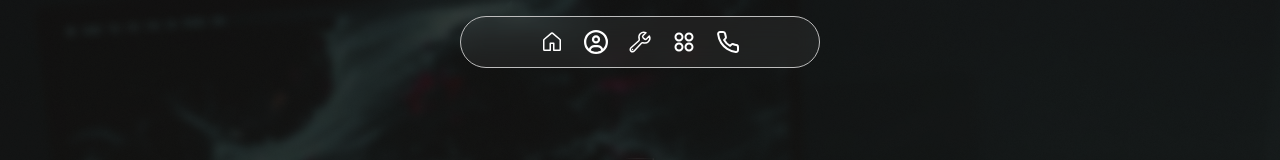
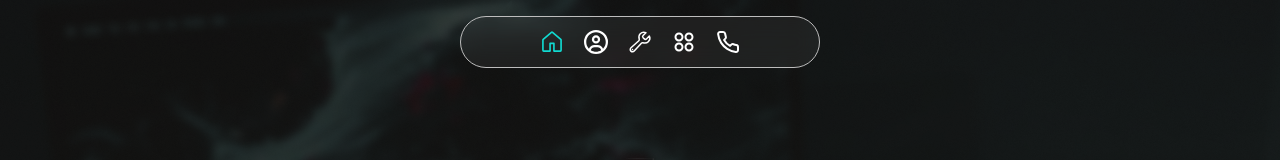
Before and after one commit to khutso-student/Dark-Mode, a React (Vite) app: page / in a window 1280 px wide. Shown: the top 160 px of the page. Built offline with nearby package versions, Linux system fonts and the light colour scheme.

Commit message:
UI updated

```diff
--- a/src/pages/Home.jsx
+++ b/src/pages/Home.jsx
@@ -1,19 +1,19 @@
-import { useState, useRef } from "react";
+import { useState, useRef, useEffect } from "react";
 import { Typewriter } from "react-simple-typewriter";
 import { motion, useAnimation } from "framer-motion";
 
 import About from "./About";
-import Skills from './Skills';
-import Projects from './Projects'
-import Contact from './Contact';
+import Skills from "./Skills";
+import Projects from "./Projects";
+import Contact from "./Contact";
 import YearCard from "../component/YearCard";
-import Marquee from '../component/Marquee';
-import Status from '../component/Status';
-import WorkCarousel from '../component/WorkCarousel';
+import Marquee from "../component/Marquee";
+import Status from "../component/Status";
+import WorkCarousel from "../component/WorkCarousel";
 
 import background from "../assets/background.png";
 import PROFILE from "../assets/PROFILE.png";
-import ArtImage from '../assets/ArtImage.png'
+import ArtImage from "../assets/ArtImage.png";
 
 import { GoHome } from "react-icons/go";
 import { FaRegCircleUser } from "react-icons/fa6";
@@ -22,34 +22,67 @@ import { RiApps2Line } from "react-icons/ri";
 import { LuPhone } from "react-icons/lu";
 
 export default function Main() {
-  const [active, setActive] = useState("#"); // Track which section is active
+  const [active, setActive] = useState("#home");
   const controls = useAnimation();
   const ref = useRef(null);
 
-  // Button style
+  // 👇 Refs for each section
+  const sections = [
+    { id: "#home", ref: useRef(null) },
+    { id: "#about", ref: useRef(null) },
+    { id: "#skills", ref: useRef(null) },
+    { id: "#projects", ref: useRef(null) },
+    { id: "#contact", ref: useRef(null) },
+  ];
+
+  // 🔍 Detect section in view
+  useEffect(() => {
+    const observerOptions = {
+      root: null,
+      rootMargin: "0px",
+      threshold: 0.4, // section must be 40% visible
+    };
+
+    const observer = new IntersectionObserver((entries) => {
+      entries.forEach((entry) => {
+        if (entry.isIntersecting) {
+          const id = `#${entry.target.id}`;
+          setActive(id);
+        }
+      });
+    }, observerOptions);
+
+    sections.forEach((section) => {
+      if (section.ref.current) {
+        observer.observe(section.ref.current);
+      }
+    });
+
+    return () => {
+      sections.forEach((section) => {
+        if (section.ref.current) observer.unobserve(section.ref.current);
+      });
+    };
+  }, []);
+
+  // 🎨 Button style
   const navButtonClass = (isActive) => `
     cursor-pointer transition-all duration-300 text-2xl
     ${isActive ? "text-[#11DAD1] scale-110" : "text-[#fff] hover:text-[#11DAD1]"}
   `;
 
-  // Handle icon click (smooth scroll + active color)
+  // 🖱️ Smooth scroll on click
   const handleClick = (id) => {
     setActive(id);
     const section = document.querySelector(id);
-    if (section) {
-      section.scrollIntoView({ behavior: "smooth" });
-    }
+    if (section) section.scrollIntoView({ behavior: "smooth" });
   };
 
-  // Profile rotation
+  // 🌀 Profile rotation
   const handleMouseEnter = () => {
     controls.start({
       rotate: 360,
-      transition: {
-        repeat: Infinity,
-        duration: 5,
-        ease: "linear",
-      },
+      transition: { repeat: Infinity, duration: 5, ease: "linear" },
     });
   };
 
@@ -61,41 +94,39 @@ export default function Main() {
   return (
     <main className="w-full h-screen">
       {/* Hero Section */}
-      <div id="home"
+      <div
+        id="home"
+        ref={sections[0].ref}
         className="relative flex flex-col justify-center items-center gap-4 w-full h-full px-1 sm:px-8 py-4"
         style={{ backgroundImage: `url(${background})` }}
       >
         {/* Navigation Bar */}
         <div className="fixed top-4 flex justify-center z-100 items-center w-[90%] sm:w-1/2 mb-2">
-          <div className="flex justify-center items-center  gap-5 p-4  w-full sm:w-90 h-13 rounded-full bg-[#8686861e] border border-[#BDBDBD] backdrop-blur-md">
+          <div className="flex justify-center items-center gap-5 p-4 w-full sm:w-90 h-13 rounded-full bg-[#8686861e] border border-[#BDBDBD] backdrop-blur-md">
             <button
               onClick={() => handleClick("#home")}
               className={navButtonClass(active === "#home")}
             >
               <GoHome />
             </button>
-
             <button
               onClick={() => handleClick("#about")}
               className={navButtonClass(active === "#about")}
             >
               <FaRegCircleUser />
             </button>
-
             <button
               onClick={() => handleClick("#skills")}
               className={navButtonClass(active === "#skills")}
             >
               <IoBuildOutline />
             </button>
-
             <button
               onClick={() => handleClick("#projects")}
               className={navButtonClass(active === "#projects")}
             >
               <RiApps2Line />
             </button>
-
             <button
               onClick={() => handleClick("#contact")}
               className={navButtonClass(active === "#contact")}
@@ -123,7 +154,8 @@ export default function Main() {
 
         {/* Headings */}
         <h1 className="text-white text-2xl sm:text-6xl">
-          KHUTSO <span className="text-[#11DAD1] font-extrabold">MAKUNYANE</span>
+          KHUTSO{" "}
+          <span className="text-[#11DAD1] font-extrabold">MAKUNYANE</span>
         </h1>
 
         <h2 className="text-white text-xl sm:text-3xl">
@@ -149,7 +181,7 @@ export default function Main() {
       </div>
 
       {/* About Section */}
-      <div id="about" className="w-full h-auto mb-5">
+      <div id="about" ref={sections[1].ref} className="w-full h-auto mb-5">
         <About />
       </div>
 
@@ -161,17 +193,20 @@ export default function Main() {
         <Status />
       </div>
 
-      <div id="skills" className="w-full h-auto mb-5">
+      <div id="skills" ref={sections[2].ref} className="w-full h-auto mb-5">
         <Skills />
       </div>
-      <div id="projects" className="w-full h-auto ">
+
+      <div id="projects" ref={sections[3].ref} className="w-full h-auto">
         <Projects />
       </div>
 
-      <div className="flex justify-center items-center w-full h-auto   p-2 sm:p-5 mt-5">
-            <div className="flex flex-col sm:flex-row justify-center items-center gap-4 w-full  h-150 bg-[#0E0E10] border border-[#868686] rounded-xl p-2 ">
-                <div className="flex justify-center items-center w-full h-full border rounded-xl border-[#868686]"
-                style={{ backgroundImage: `url(${ArtImage})` }}>
+      <div className="flex justify-center items-center w-full h-auto p-2 sm:p-5 mt-5">
+        <div className="flex flex-col sm:flex-row justify-center items-center gap-4 w-full h-150 bg-[#0E0E10] border border-[#868686] rounded-xl p-2">
+          <div
+            className="flex justify-center items-center w-full h-full border rounded-xl border-[#868686]"
+            style={{ backgroundImage: `url(${ArtImage})` }}
+          >
             <WorkCarousel />
           </div>
 
@@ -183,7 +218,7 @@ export default function Main() {
         </div>
       </div>
 
-      <div id="contact" className="w-full h-auto mt-10">
+      <div id="contact" ref={sections[4].ref} className="w-full h-auto mt-10">
         <Contact />
       </div>
     </main>
```
Lines whose indentation alone changed are shown as unchanged.
